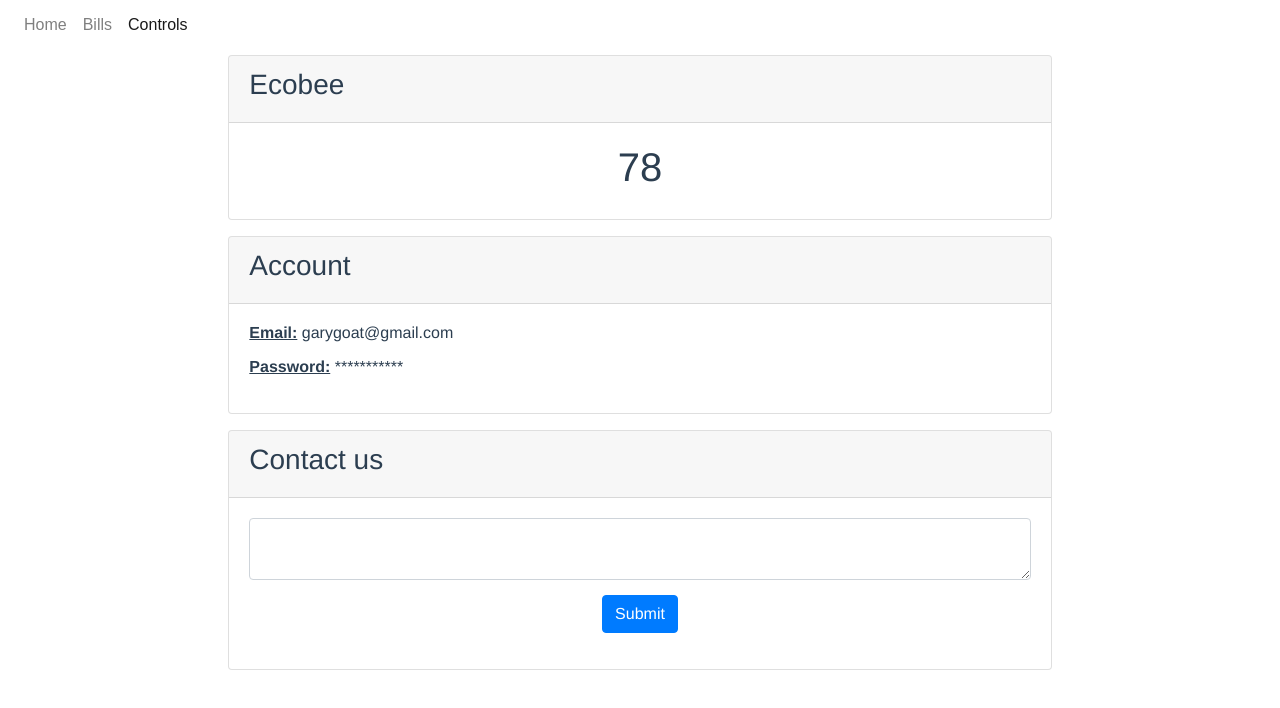
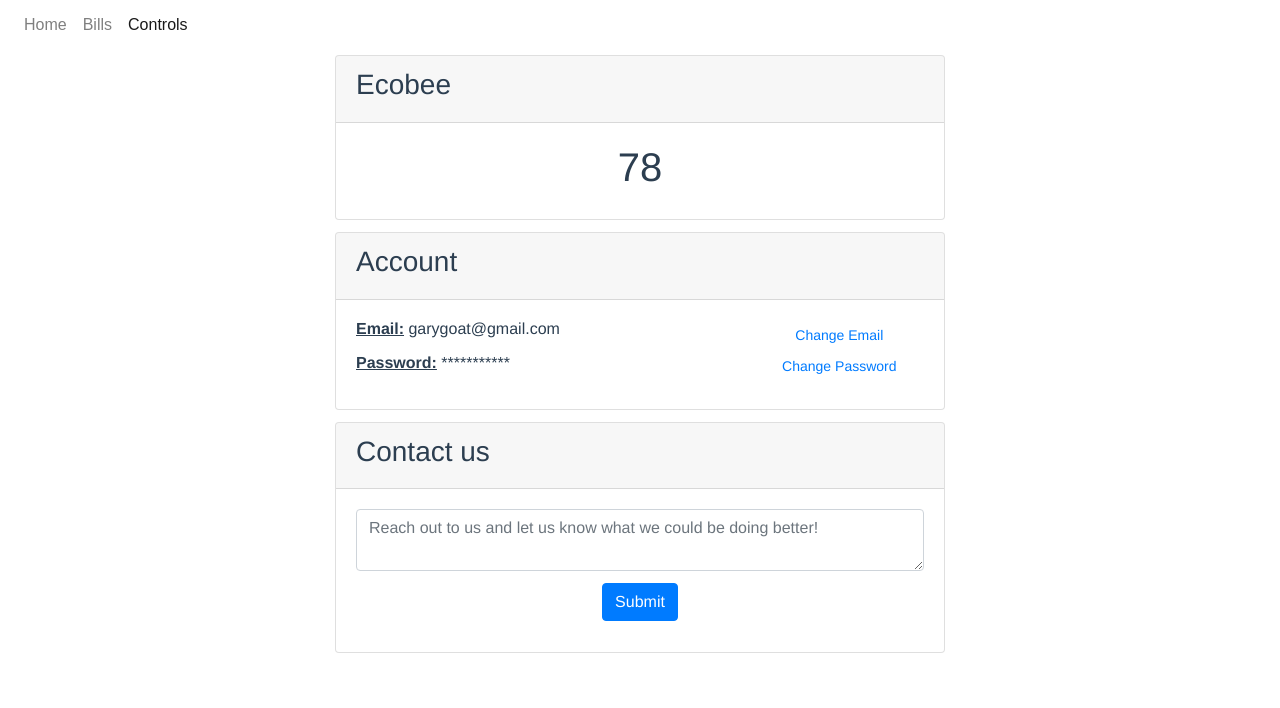
Before and after one commit to alindenberg/SprightfulDashboard-FE, a Vue app: page /controls in a window 1280 px wide. Shown: the top 708 px of the page. Built offline with nearby package versions, Linux system fonts and the light colour scheme.

Commit message:
Minor styling for controls components

```diff
--- a/src/components/AccountSettings.vue
+++ b/src/components/AccountSettings.vue
@@ -4,7 +4,7 @@
       <h3 style="float: left">Account</h3>
     </div>
     <b-row class="card-body">
-      <b-col class="text-left">
+      <b-col sm="8" class="text-left">
         <p>
           <strong>
             <u>Email:</u>
@@ -16,6 +16,10 @@
           </strong> ***********
         </p>
       </b-col>
+      <b-col sm="4">
+        <button type="button" class="btn btn-sm btn-link">Change Email</button>
+        <button type="button" class="btn btn-sm btn-link">Change Password</button>
+      </b-col>
     </b-row>
   </div>
 </template>
--- a/src/components/Contact.vue
+++ b/src/components/Contact.vue
@@ -6,7 +6,12 @@
     <b-row class="card-body">
       <b-col>
         <div style="display: block; margin-bottom: 2%">
-          <textarea id="textarea" class="form-control" aria-label="With textarea"></textarea>
+          <textarea
+            id="textarea"
+            placeholder="Reach out to us and let us know what we could be doing better!"
+            class="form-control"
+            aria-label="With textarea"
+          ></textarea>
           <button
             style="margin-top: 2%"
             type="submit"
--- a/src/pages/Controls.vue
+++ b/src/pages/Controls.vue
@@ -1,6 +1,6 @@
 <template>
   <b-row class="d-flex justify-content-center">
-    <b-col lg="8">
+    <b-col md="8" lg="6">
       <ecobee />
       <!-- Account card -->
       <account style="margin-top: 2%" />
```
